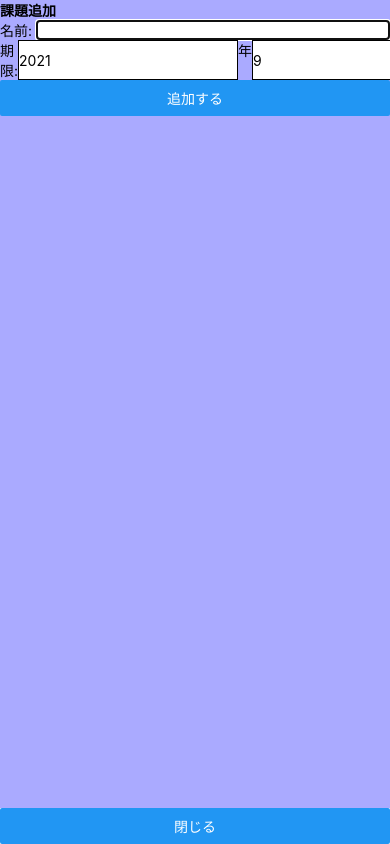
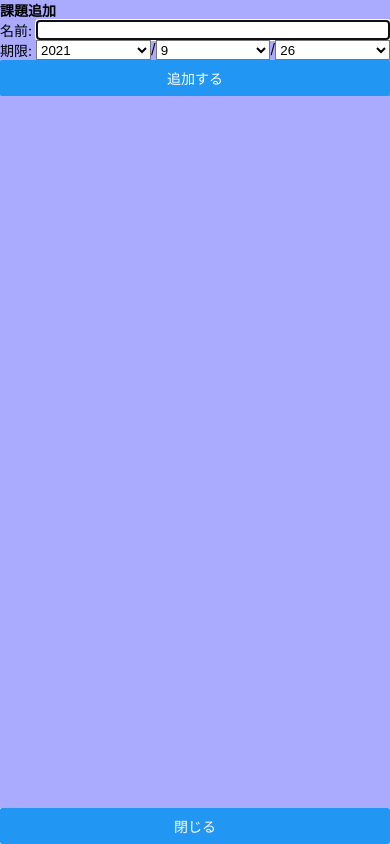
Before and after one commit to hutinoatari/deadlineBarelistMobile, a React Native app: screen / in a window 390 px wide. Both pictures are taken after a click on the button "課題追加". Built offline with nearby package versions, Linux system fonts and the light colour scheme.

Commit message:
課題追加の期限の入力をピッカーに変更した

```diff
--- a/components/EveryTaskModal.tsx
+++ b/components/EveryTaskModal.tsx
@@ -92,12 +92,11 @@ const EveryTaskModal: FC<Props> = ({
                 </View>
                 <Button title="追加する" onPress={() => {
                     const graceNumber = +grace;
-                    const addDay = selectedAddDay;
-                    if(everyTaskName.trim()!=="" && !isNaN(addDay) && !isNaN(graceNumber)){
+                    if(everyTaskName.trim()!=="" && !isNaN(graceNumber)){
                         addEveryTask({
                             id: generateRandomString(),
                             name: everyTaskName,
-                            addDay: addDay,
+                            addDay: selectedAddDay,
                             grace: graceNumber,
                         });
                     }
--- a/components/TaskModal.tsx
+++ b/components/TaskModal.tsx
@@ -2,6 +2,7 @@ import React, { FC, useState } from 'react';
 import { StyleSheet, Modal, Text, TextInput, Button, View, Alert } from 'react-native';
 import { TaskData } from "../types/data";
 import { generateRandomString } from "../utils/util";
+import { Picker } from "@react-native-picker/picker";
 
 interface Props {
     visible: boolean;
@@ -15,9 +16,9 @@ const TaskModal: FC<Props> = ({
     addTask,
 }) => {
     const [taskName, setTaskName] = useState<string>("");
-    const [year, setYear] = useState<string>("" + new Date().getFullYear());
-    const [month, setMonth] = useState<string>("" + (new Date().getMonth() + 1));
-    const [date, setDate] = useState<string>("" + new Date().getDate());
+    const [selectedYear, setSelectedYear] = useState<number>(new Date().getFullYear());
+    const [selectedMonth, setSelectedMonth] = useState<number>(new Date().getMonth());
+    const [selectedDate, setSelectedDate] = useState<number>(new Date().getDate());
 
     return (
         <Modal
@@ -49,50 +50,55 @@ const TaskModal: FC<Props> = ({
                     flexDirection: "row",
                 }}>
                     <Text>期限: </Text>
-                    <TextInput
-                        value={year}
-                        onChangeText={setYear}
-                        keyboardType="numeric"
+                    <Picker
+                        selectedValue={selectedYear}
+                        onValueChange={(value) => {
+                            setSelectedYear(value);
+                        }}
                         style={{
                             backgroundColor: "white",
                             borderWidth: 1,
                             padding: 0,
                             flex: 1,
                         }}
-                    />
-                    <Text>年</Text>
-                    <TextInput
-                        value={month}
-                        onChangeText={setMonth}
-                        keyboardType="numeric"
+                    >
+                        {[...Array(2)].map((_, i) => i + new Date().getFullYear()).map((year, j) => <Picker.Item key={j} label={""+year} value={year} />)}
+                    </Picker>
+                    <Text>/</Text>
+                    <Picker
+                        selectedValue={selectedMonth}
+                        onValueChange={(value) => {
+                            setSelectedMonth(value);
+                        }}
                         style={{
                             backgroundColor: "white",
                             borderWidth: 1,
                             padding: 0,
                             flex: 1,
                         }}
-                    />
-                    <Text>月</Text>
-                    <TextInput
-                        value={date}
-                        onChangeText={setDate}
-                        keyboardType="numeric"
+                    >
+                        {[...Array(12)].map((_, i) => i).map((month, j) => <Picker.Item key={j} label={""+(month+1)} value={month} />)}
+                    </Picker>
+                    <Text>/</Text>
+                    <Picker
+                        selectedValue={selectedDate}
+                        onValueChange={(value) => {
+                            setSelectedDate(value);
+                        }}
                         style={{
                             backgroundColor: "white",
                             borderWidth: 1,
                             padding: 0,
                             flex: 1,
                         }}
-                    />
-                    <Text>日</Text>
+                    >
+                        {[...Array(31)].map((_, i) => i + 1).map((date, j) => <Picker.Item key={j} label={""+date} value={date} />)}
+                    </Picker>
                 </View>
                 <Button title="追加する" onPress={() => {
                     const taskNamestring = taskName;
-                    const yearNumber = +year;
-                    const monthNumber = +month - 1;
-                    const dateNumber = +date;
-                    if(taskNamestring.trim()!=="" && !isNaN(yearNumber) && !isNaN(monthNumber) && !isNaN(dateNumber)){
-                        const UNIXTime = new Date(yearNumber, monthNumber, dateNumber).getTime();
+                    if(taskNamestring.trim()!==""){
+                        const UNIXTime = new Date(selectedYear, selectedMonth, selectedDate).getTime();
                         addTask({
                             id: generateRandomString(),
                             name: taskNamestring,
--- a/utils/util.ts
+++ b/utils/util.ts
@@ -12,7 +12,7 @@ const UNIXTimeToYYYYMMDD = (UNIXTime: number): string => {
 
 const charList = "abcdefghijklmnopqrstuvwxyzABCDEFGHIJKLMNOPQRSTUVWXYZ".split("");
 const generateRandomString = (): string => {
-    const randomString = new Array(32).fill(undefined).map(() => chooseOne(charList)).join("");
+    const randomString = [...Array(32)].map(() => chooseOne(charList)).join("");
     return randomString;
 }
 
```
